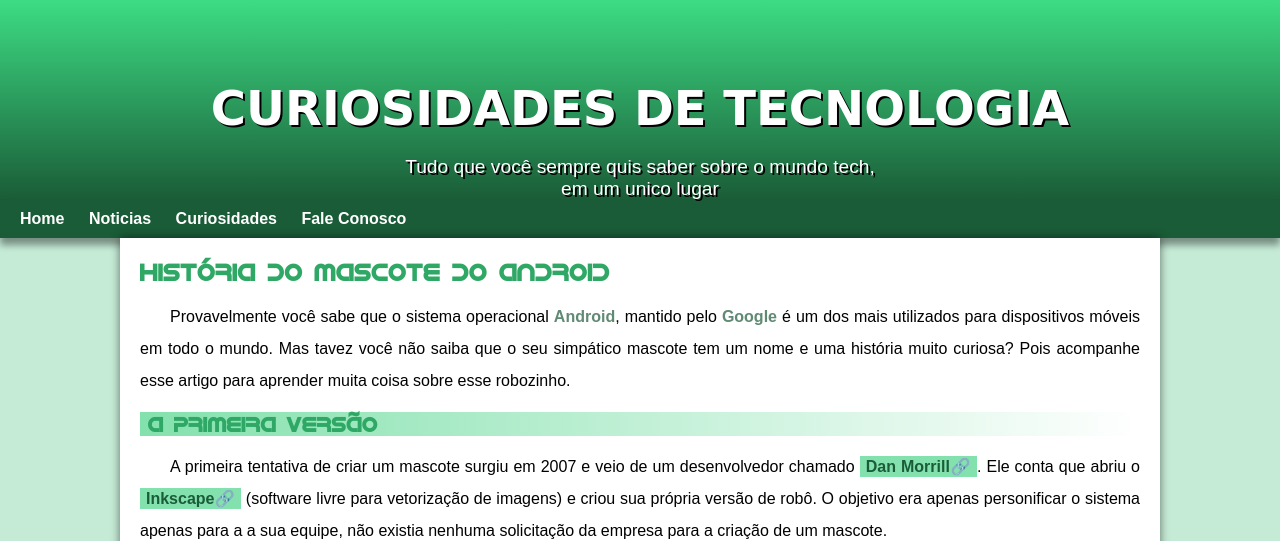
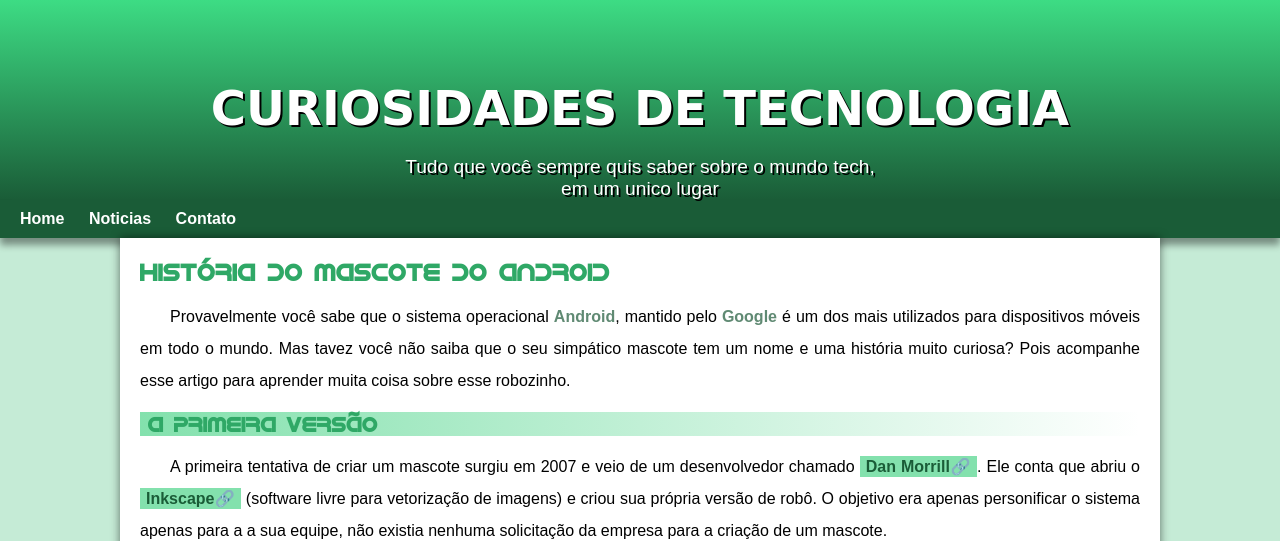
Before and after one commit to slsloredo/projeto-android, a plain HTML site: page index.html in a window 1280 px wide. Shown: the top 541 px of the page. Drawn offline with Linux system fonts and the light colour scheme.

Commit message:
problema de pedding corrigido

```diff
--- a/estilo/style.css
+++ b/estilo/style.css
@@ -64,7 +64,7 @@ header  p {
   margin: auto;
   padding-right: 10px;
   padding-left: 10px;
-  margin-bottom: ;
+  padding-bottom:50 ;
   text-shadow: 2px 2px 0px black;
 
 
--- a/index.html
+++ b/index.html
@@ -16,8 +16,8 @@
     <nav>
         <a href="#">Home</a>
         <a href="#">Noticias</a>
-        <a href="#">Curiosidades</a>
-        <a href="#">Fale Conosco</a>
+
+        <a href="#">Contato</a>
     </nav>
     <main>
         <article>
```
